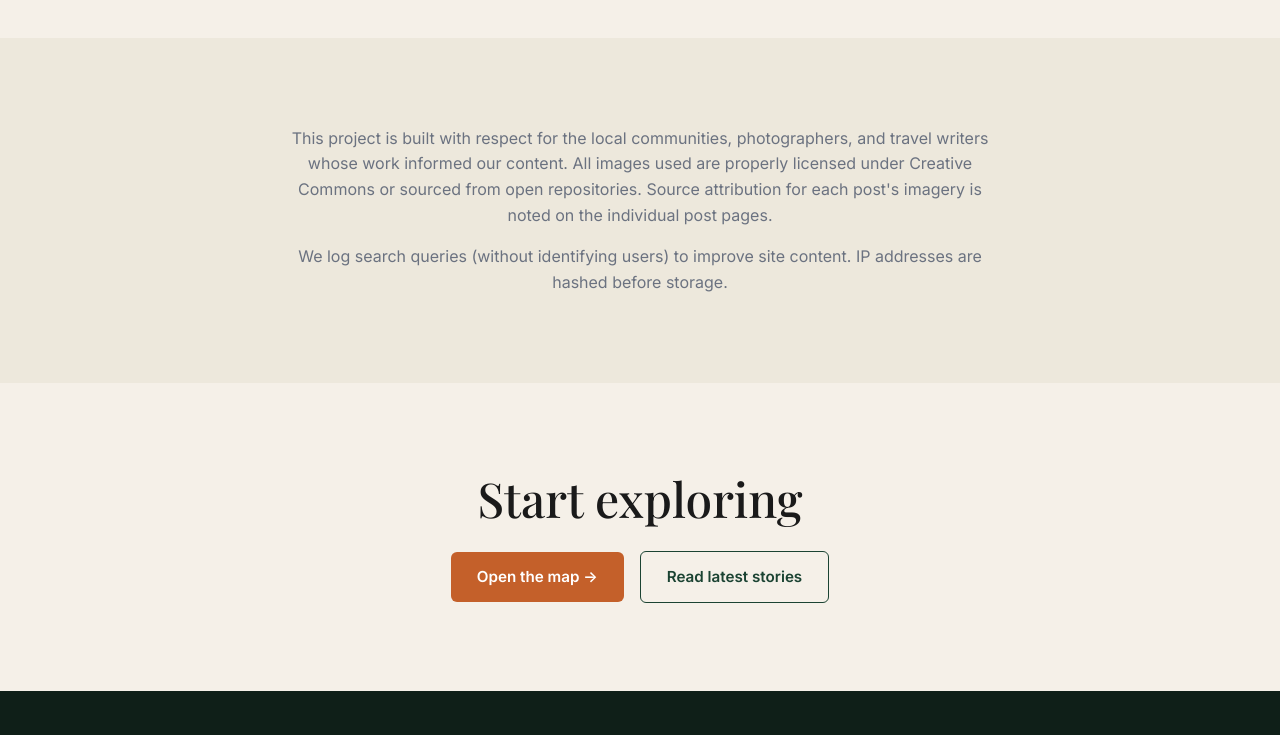
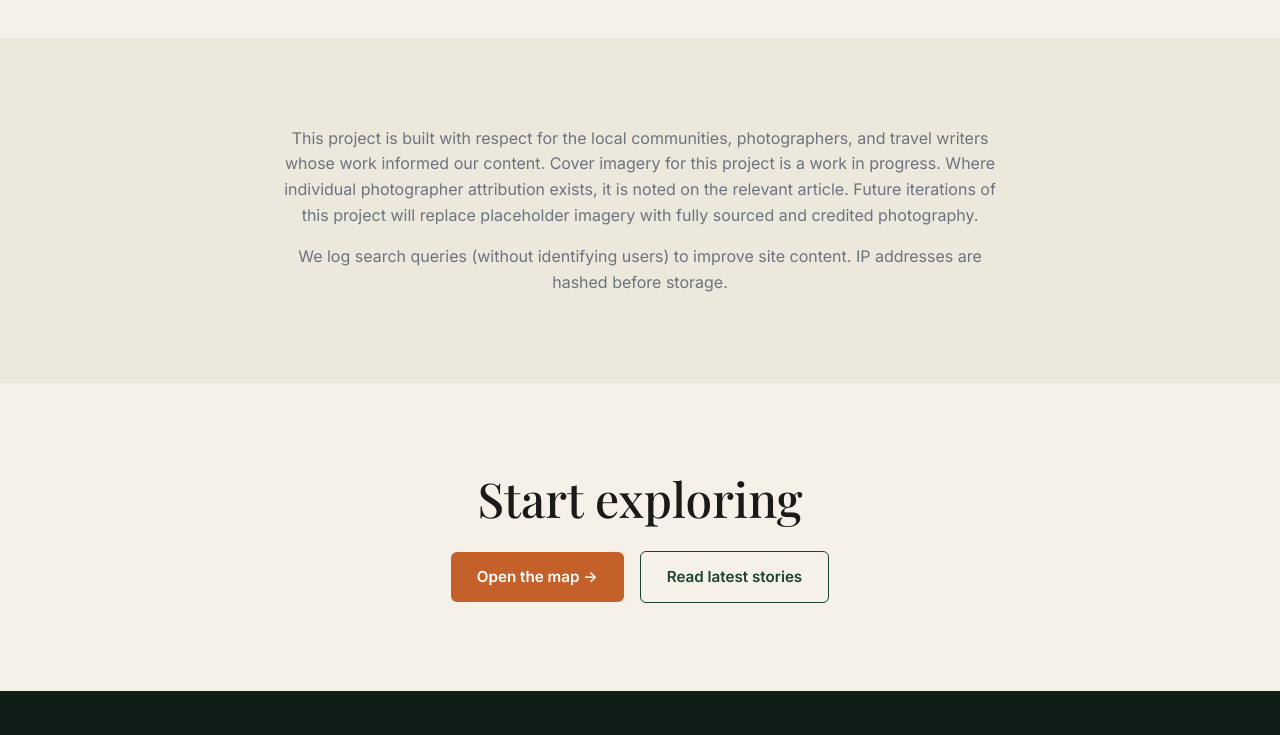
Before and after one commit to alipmaula14/hidden-malaysia, a website: page views/about.html in a window 1280 px wide. Shown: the part 2620-3355 px from the top of the page. Drawn offline with nearby package versions, Linux system fonts and the light colour scheme; no server answers; a web font is replaced by a local one.

Commit message:
Fix inaccurate image attribution claim on About page

```diff
--- a/views/about.html
+++ b/views/about.html
@@ -155,7 +155,7 @@
     <!-- ============ F — ACKNOWLEDGEMENTS ============ -->
     <section class="section ack">
       <div class="container">
-        <p>This project is built with respect for the local communities, photographers, and travel writers whose work informed our content. All images used are properly licensed under Creative Commons or sourced from open repositories. Source attribution for each post's imagery is noted on the individual post pages.</p>
+        <p>This project is built with respect for the local communities, photographers, and travel writers whose work informed our content. Cover imagery for this project is a work in progress. Where individual photographer attribution exists, it is noted on the relevant article. Future iterations of this project will replace placeholder imagery with fully sourced and credited photography.</p>
         <p style="margin-top:16px;">We log search queries (without identifying users) to improve site content. IP addresses are hashed before storage.</p>
       </div>
     </section>
```
